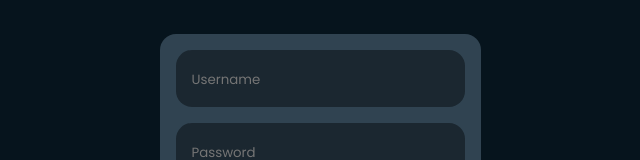
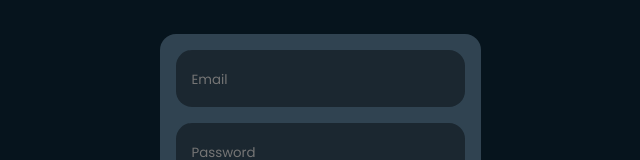
Before and after one commit to kawasousa/rebirthit-react, a React (Vite) app: page /login in a window 1280 px wide. Shown: the part 298-458 px from the top of the page, without its empty margins (320-960 px from the left). Built offline with nearby package versions, Linux system fonts and the light colour scheme.

Commit message:
:recycle: refactor: Altera os nomes dos campos  requeridos na página de login

```diff
--- a/src/pages/Login/index.jsx
+++ b/src/pages/Login/index.jsx
@@ -1,4 +1,5 @@
   import './style.css'
+  import AngelIcon from '../../assets/icons/angel-icon.svg'
   import { useState } from "react";
   import { Link, useNavigate } from 'react-router-dom';
   import { logginUser } from "../../services/authService";
@@ -6,12 +7,13 @@
   import LogoContainer from "../../components/LogoContainer";
 
   function Login() {
-    const [username, setUsername] = useState("");
+    const [email, setEmail] = useState("");
     const [password, setPassword] = useState("");
     const navigate = useNavigate();
 
-    function handleLogin() {
-      logginUser(username, password, navigate);
+    function handleLogin(event) {
+      event.preventDefault();
+      logginUser(email, password, navigate);
     }
 
     return (
@@ -22,17 +24,17 @@
           <RoundContainer>
             <input
               type="text"
-              placeholder="Username"
-
-              value={username}
-              onChange={(e) => setUsername(e.target.value)}
+              placeholder="Email"
+              required
+              value={email}
+              onChange={(e) => setEmail(e.target.value)}
             />
           </RoundContainer>
           <RoundContainer>
             <input
               type="text"
               placeholder="Password"
-
+              required
               value={password}
               onChange={(e) => setPassword(e.target.value)}
             />
@@ -41,7 +43,7 @@
             <button onClick={handleLogin}>Login</button>
           </RoundContainer>
         </form>
-        <Link to={"/auth/signup"}>Crie uma conta!</Link>
+        <Link to={"/signup"}>Crie uma conta!</Link>
       </div>
     );
   };
```
